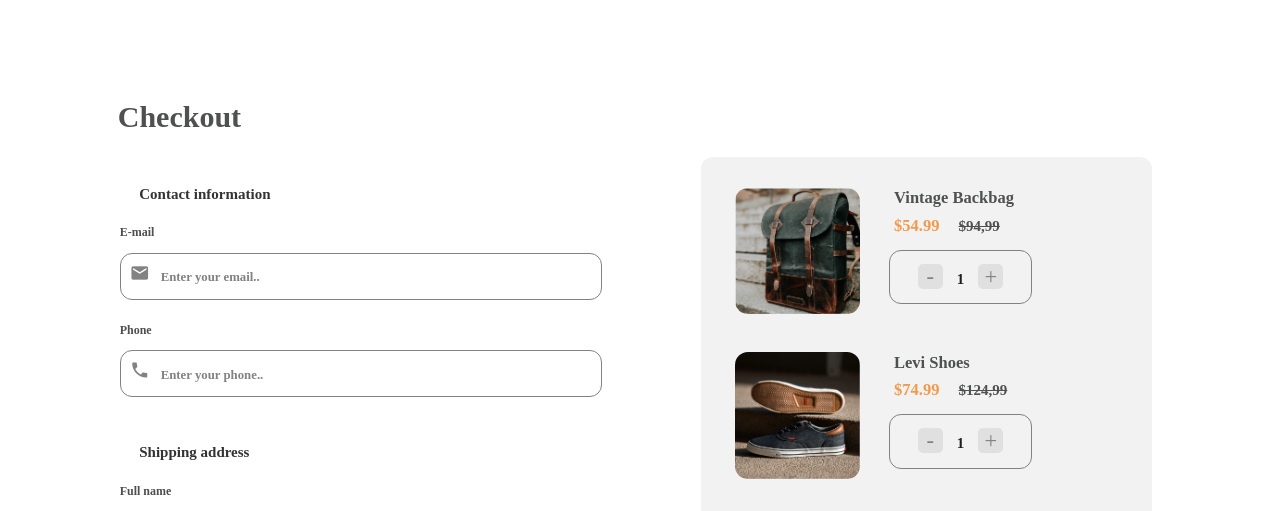
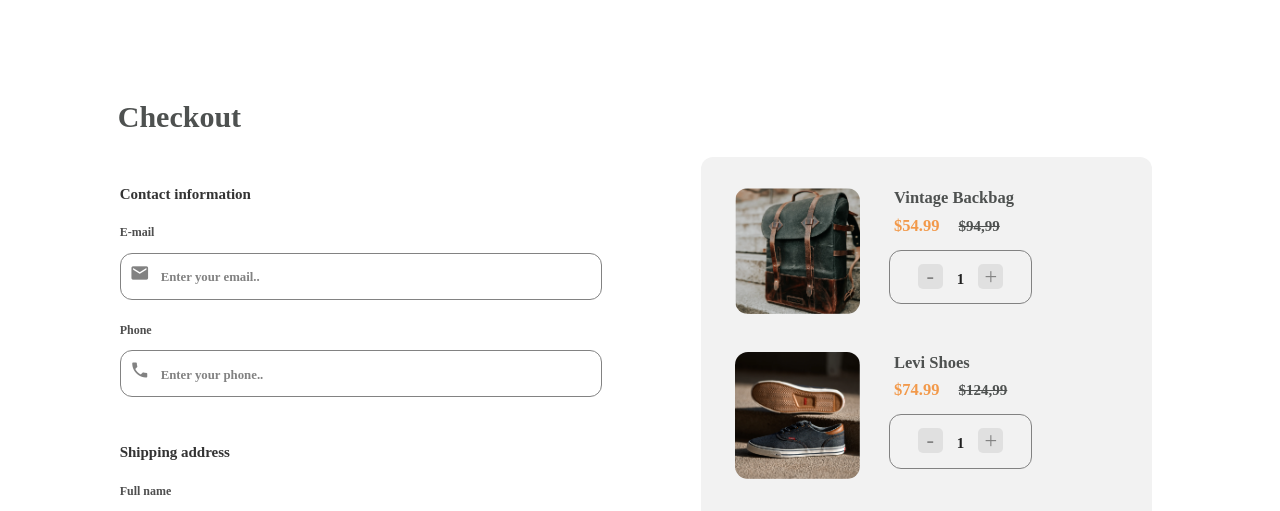
Before and after one commit to juanmiguelruiz/checkout-page, a Vue app: page / in a window 1280 px wide. Shown: the top 511 px of the page. Built offline with nearby package versions, Linux system fonts and the light colour scheme.

Commit message:
Update App.css

```diff
--- a/src/App.css
+++ b/src/App.css
@@ -75,6 +75,7 @@ h3 {
   font-size: 1em;
   line-height: 17px;
   color: #333333;
+  margin-left: -4%;
 }
 
 .field i {
```
